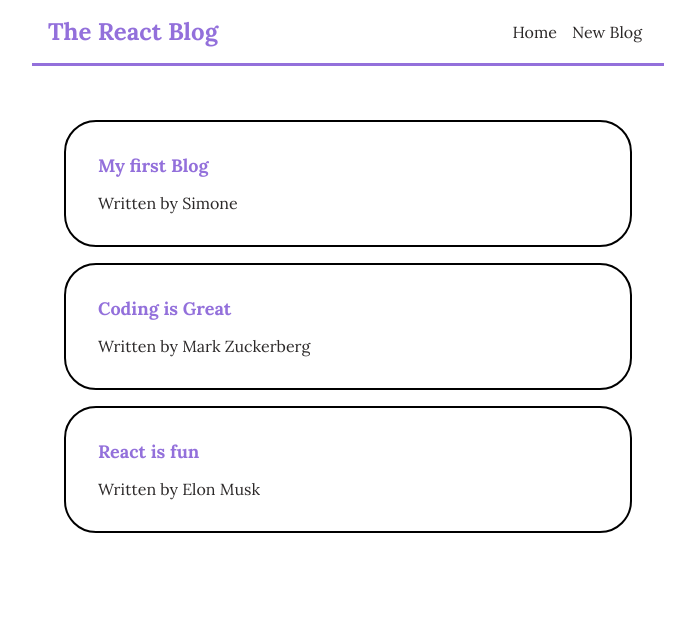
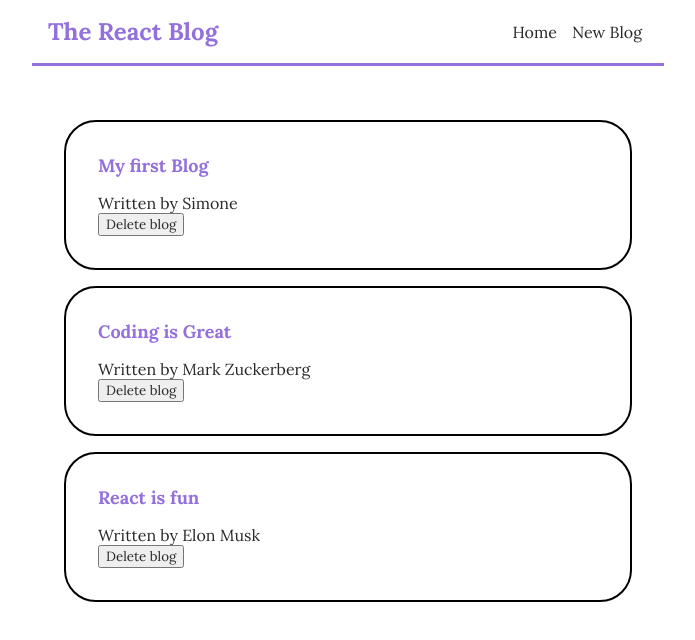
Before and after one commit to Roveri91/simple-blog, a React (Create React App) app: page / in a window 1280 px wide. Shown: the top 640 px of the page, without its empty margins (292-987 px from the left). Built offline with nearby package versions, Linux system fonts and the light colour scheme.

Commit message:
adding database

```diff
--- /dev/null
+++ b/data/db.json
@@ -0,0 +1,34 @@
+{
+  "blogs": [
+    {
+      "title": "The Benefits of Meditation",
+      "body": "Meditation is a powerful practice that can help reduce stress, improve focus, and promote overall well-being. In this blog post, we'll explore the many benefits of meditation and how to get started on your meditation journey.",
+      "Author": "Jane Doe",
+      "id": 1
+    },
+    {
+      "title": "Exploring the Wonders of Space",
+      "body": "Space has always fascinated humanity. From the mysteries of black holes to the beauty of distant galaxies, this blog post takes you on a journey through the cosmos, offering a glimpse into the wonders of the universe.",
+      "Author": "John Smith",
+      "id": 2
+    },
+    {
+      "title": "Healthy Eating: A Guide to Nutritious Meals",
+      "body": "Maintaining a healthy diet is essential for overall well-being. In this blog post, we'll provide tips on making nutritious food choices, planning balanced meals, and incorporating healthier eating habits into your lifestyle.",
+      "Author": "Emily Johnson",
+      "id": 3
+    },
+    {
+      "title": "The Art of Photography: Capturing Moments in Time",
+      "body": "Photography is a timeless art that allows us to freeze moments in time. This blog post explores the beauty of photography, from capturing breathtaking landscapes to documenting the small, precious moments in life.",
+      "Author": "Michael Anderson",
+      "id": 4
+    },
+    {
+      "title": "Traveling Through History: Exploring Ancient Civilizations",
+      "body": "Traveling back in time to explore the ruins of ancient civilizations is a captivating experience. Join us as we embark on a virtual journey to uncover the mysteries of the past and learn about the remarkable cultures that once thrived on our planet.",
+      "Author": "Sarah Williams",
+      "id": 5
+    }
+  ]
+}
--- a/src/components/BlogList.js
+++ b/src/components/BlogList.js
@@ -1,5 +1,5 @@
-const BlogList = (props) => {
-  const blogs = props.blogs;
+const BlogList = ({ blogs, handleDelete }) => {
+  // const blogs = props.blogs;
 
   return (
     <div className="blog-list">
@@ -7,6 +7,7 @@ const BlogList = (props) => {
         <div className="blog-preview" key={blog.id}>
           <h2>{ blog.title }</h2>
           <p>Written by { blog.author }</p>
+          <button onClick={() => handleDelete(blog.id)}>Delete blog</button>
         </div>
       ))}
     </div>
--- a/src/components/Home.js
+++ b/src/components/Home.js
@@ -1,4 +1,4 @@
-import { useState } from "react";
+import { useState,useEffect } from "react";
 import BlogList from "./BlogList";
 
 const Home = () => {
@@ -8,9 +8,18 @@ const Home = () => {
     {title: "React is fun", body: "Even more lorem ipsum ...", author: "Elon Musk", id: 3}
   ]);
 
+  const handleDelete = (id) => {
+    const newBlogs = blogs.filter(blog => blog.id !== id);
+    setBlogs(newBlogs);
+  }
+
+  useEffect(() => {
+    console.log('use effect ran');
+  }, []);
+
   return (
     <div className="home">
-      <BlogList blogs={blogs}/>
+      <BlogList blogs={blogs} handleDelete={handleDelete}/>
     </div>
   );
 }
```
